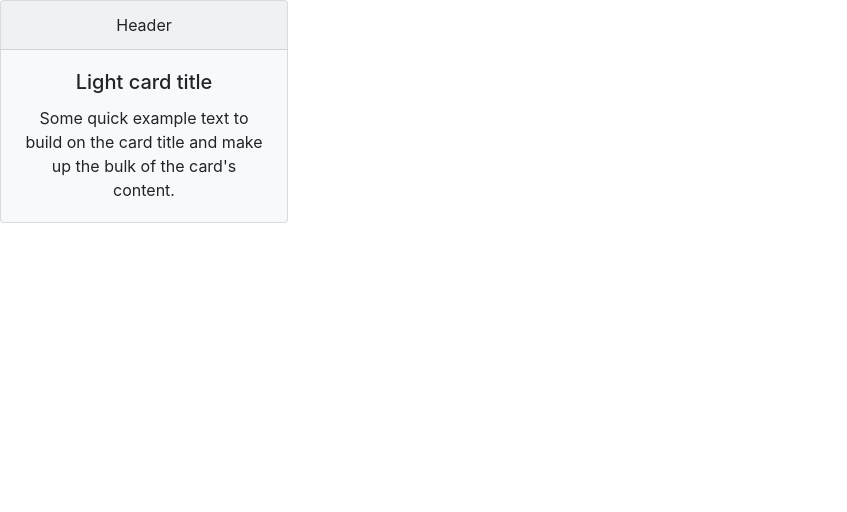
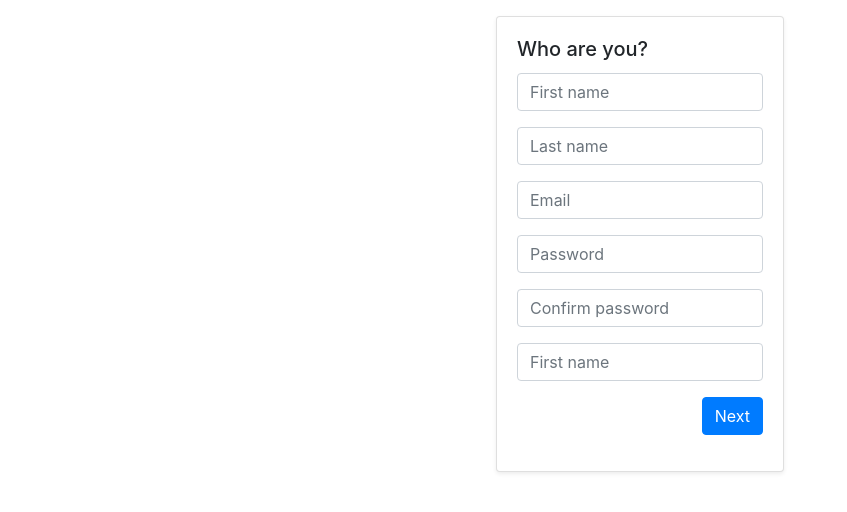
Before and after one commit to DanLeeDK/Oppifon, an Angular app in the folder oppifon/: page /signup in a window 1280 px wide. Shown: the top 512 px of the page, without its empty margins (0-847 px from the left). Built offline with nearby package versions, Linux system fonts and the light colour scheme.

Commit message:
first card basics ready

```diff
--- a/oppifon/src/app/sign-up/sign-up.component.html
+++ b/oppifon/src/app/sign-up/sign-up.component.html
@@ -1,7 +1,32 @@
-<div class="card bg-light mb-3" style="max-width: 18rem;">
-  <div class="card-header">Header</div>
-  <div class="card-body">
-    <h5 class="card-title">Light card title</h5>
-    <p class="card-text">Some quick example text to build on the card title and make up the bulk of the card's content.</p>
+<div class="row justify-content-center mt-3">
+  <div class="card bg-white mb-3 shadow-sm" style="max-width: 18rem;">
+    <div class="card-body text-left">
+      <h5 class="card-title">Who are you?</h5>
+      <form>
+        <div class="form-group">
+          <input type="text" class="form-control" placeholder="First name">
+        </div>
+        <div class="form-group">
+          <input type="text" class="form-control" placeholder="Last name">
+        </div>
+        <div class="form-group">
+            <input type="email" class="form-control" placeholder="Email">
+        </div>
+        <div class="form-group">
+            <input type="password" class="form-control" placeholder="Password">
+        </div>
+        <div class="form-group">
+            <input type="password" class="form-control" placeholder="Confirm password">
+        </div>
+        <div class="form-group">
+            <input type="text" class="form-control" placeholder="First name">
+        </div>
+        <div class="form-group">
+            <div class="d-flex flex-row-reverse">
+              <button type="submit" class="btn btn-primary">Next</button>
+            </div>
+        </div>
+      </form>
+    </div>
   </div>
 </div>
```
